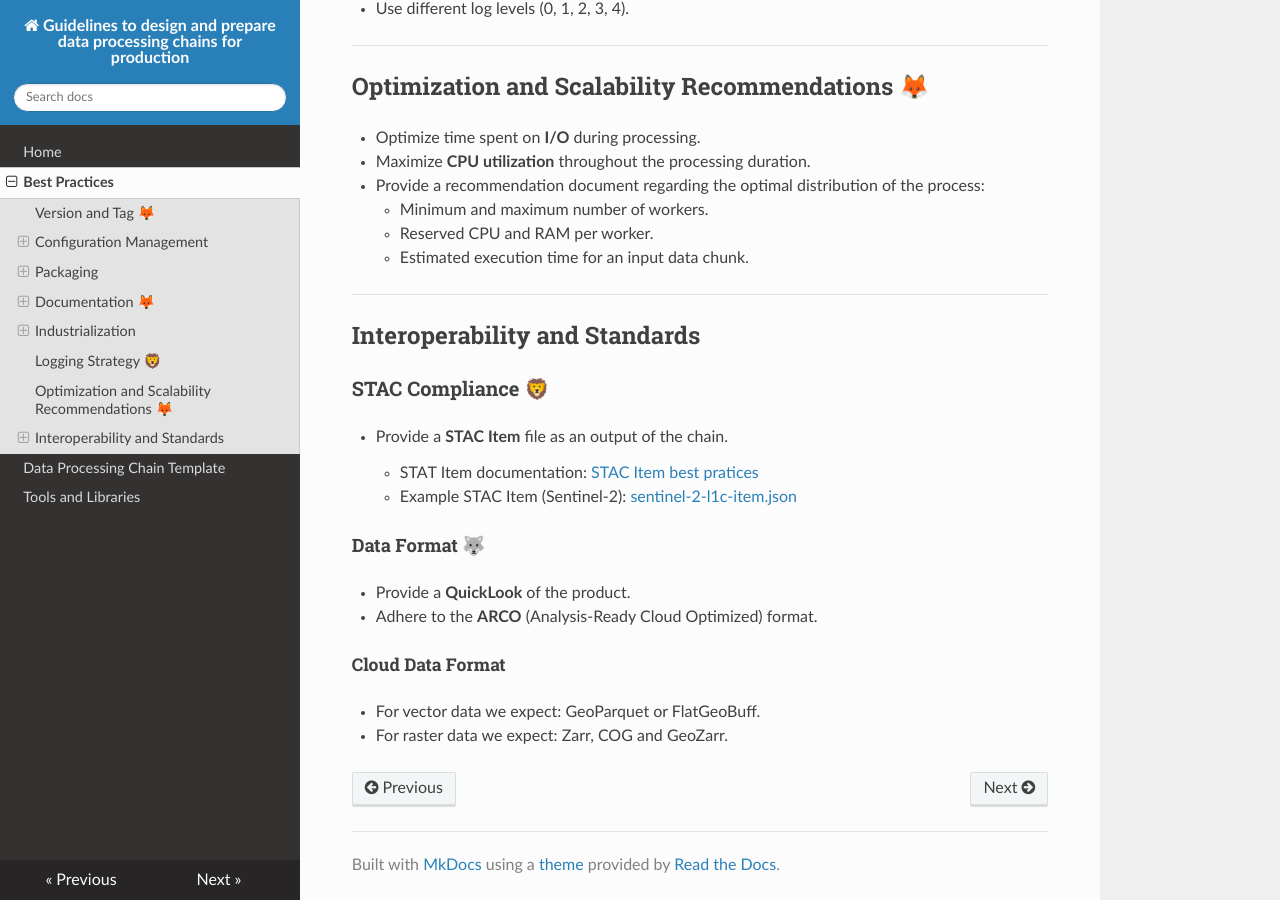
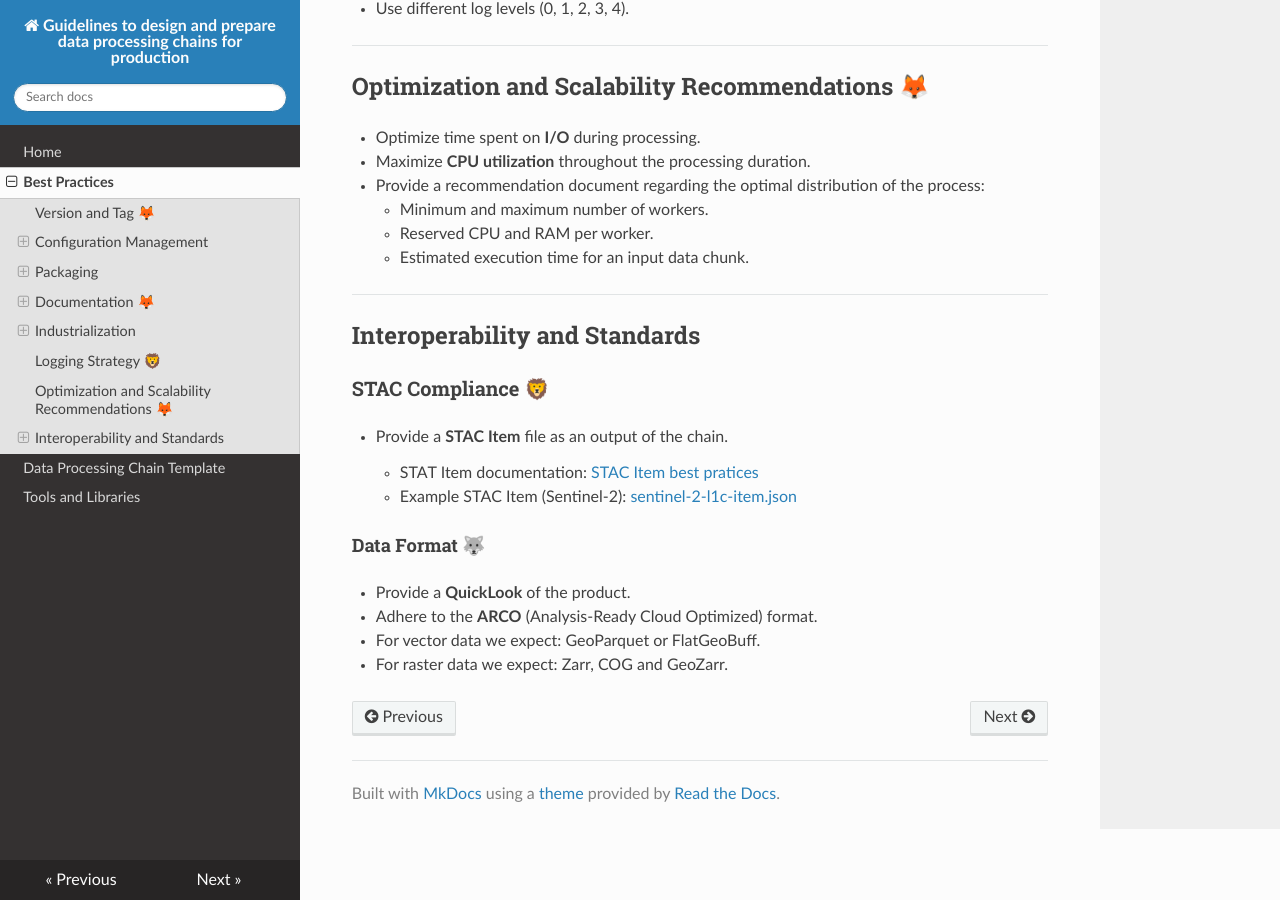
Before and after one commit to CNES/processing-chain-guidelines, an MkDocs documentation site: the page built from docs/best_practices.md, in a window 1280 px wide and 900 px high, scrolled down 2835 px. Built offline with MkDocs 1.6.1, drawn with Linux system fonts in a browser that asks for light colours; nearby versions of some CDN libraries.

Commit message:
Change syntax for data format

```diff
--- a/docs/best_practices.md
+++ b/docs/best_practices.md
@@ -110,8 +110,5 @@ Implement a logging strategy that allows for effective monitoring and troublesho
 
 - Provide a **QuickLook** of the product.
 - Adhere to the **ARCO** (Analysis-Ready Cloud Optimized) format.
-
-##### Cloud Data Format
-
-- For vector data we expect: GeoParquet or FlatGeoBuff.
-- For raster data we expect: Zarr, COG and GeoZarr.
+   - For vector data we expect: GeoParquet or FlatGeoBuff.
+   - For raster data we expect: Zarr, COG and GeoZarr.
```
